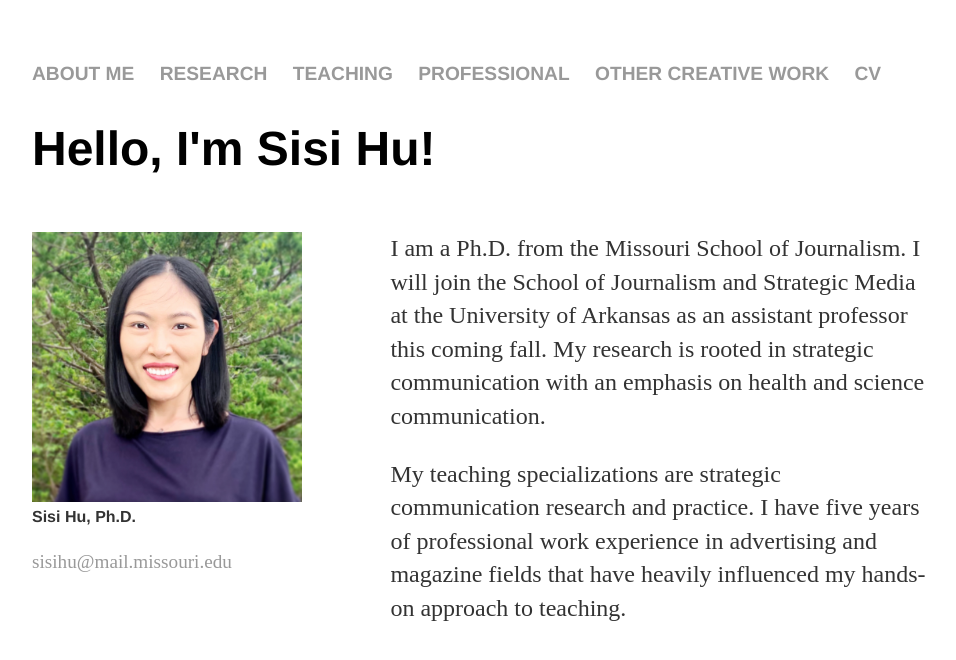
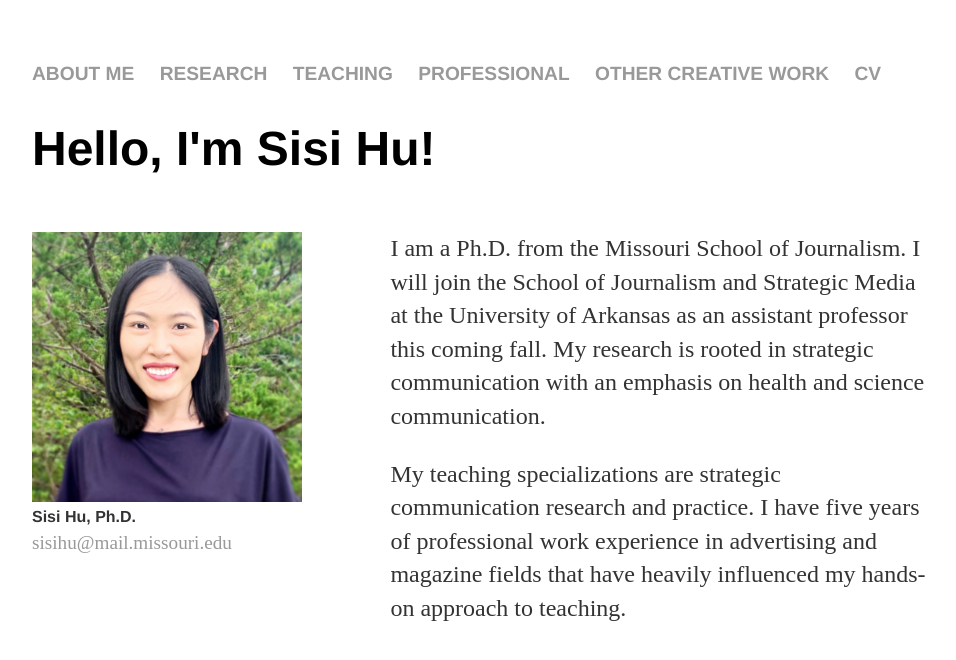
Before and after one commit to sisihuphd/sisihuphd.github.io, a Jekyll site: the page built from index.html, in a window 1280 px wide. Shown: the top 660 px of the page, without its empty margins (160-1116 px from the left). Built offline with Jekyll 4.4.1, drawn with Linux system fonts in a browser that asks for light colours.

Commit message:
Update main.css

```diff
--- a/css/main.css
+++ b/css/main.css
@@ -48,7 +48,7 @@ ul {
     font-size: 1.2em;
     line-height: 1.5em;
     padding:0px;
-    marging:0px;
+    margin:0px;
 }
 
 ul li, ul li {
```
